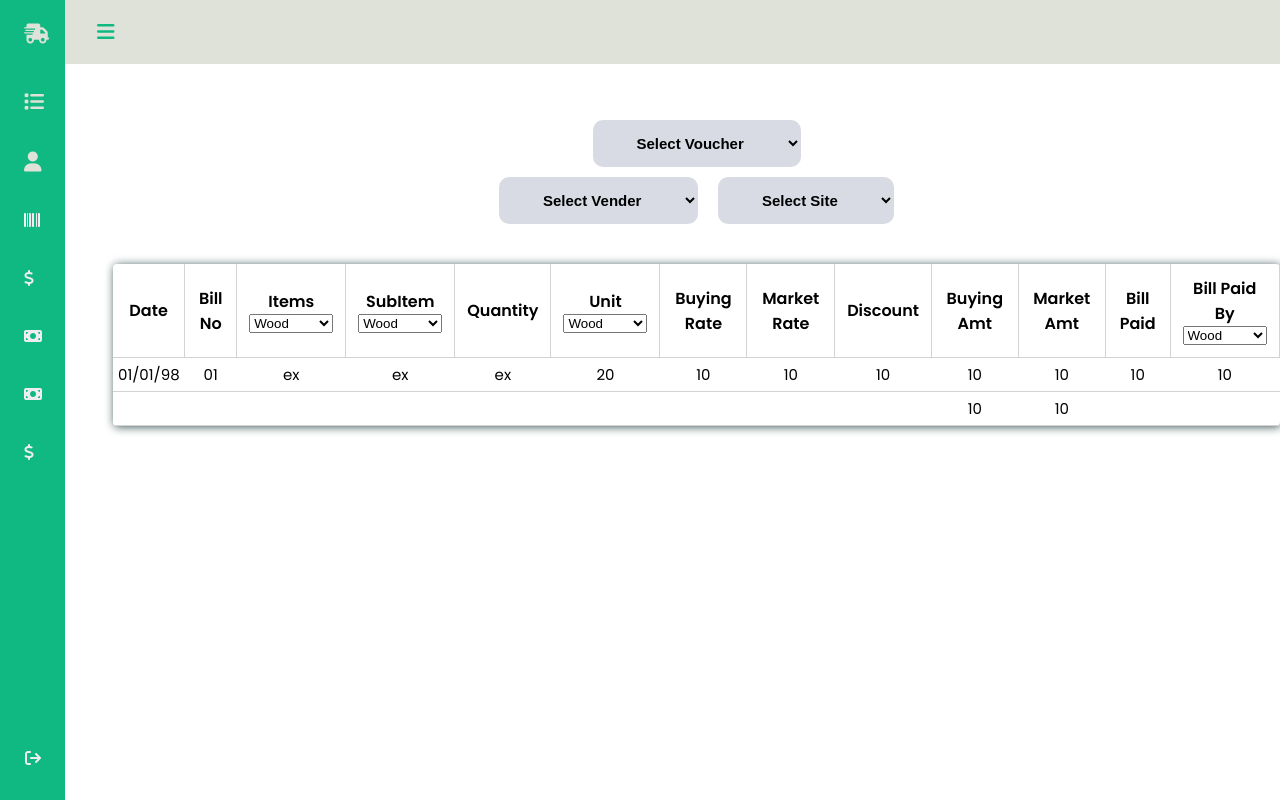
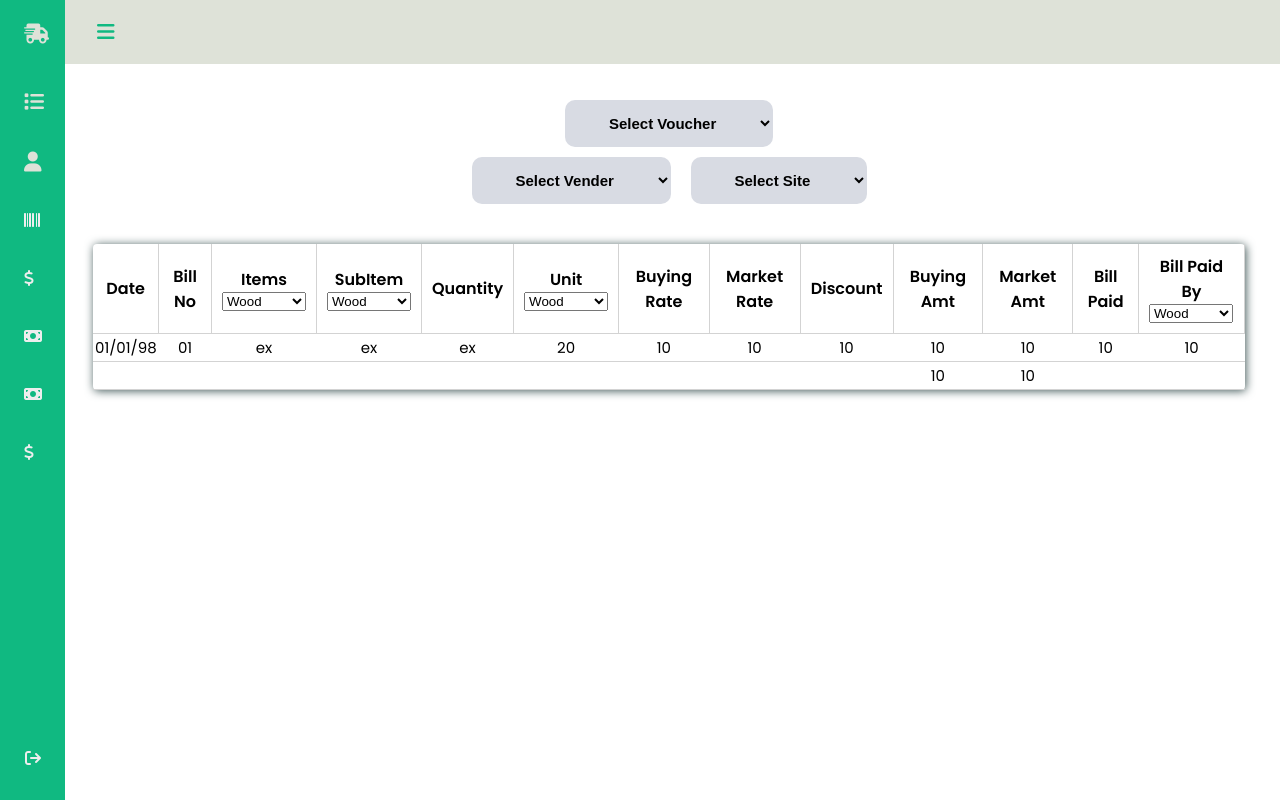
Before and after one commit to Parthdarji25/Kriva-Construction-dev, a React (Create React App) app: page / in a window 1280 px wide. Built offline with nearby package versions, Linux system fonts and the light colour scheme.

Commit message:
latest css
Dashboard upated

```diff
--- a/src/pages/Dashboard.css
+++ b/src/pages/Dashboard.css
@@ -1,5 +1,5 @@
 .dashboard-page-sec {
-  margin-top: 120px;
+  margin: 100px 35px 0 -20px;
 }
 
 .header-wrap {
@@ -50,7 +50,7 @@ table {
 }
 
 th {
-  padding: 12px 12px;
+  padding: 10px 10px;
   font-weight: 600;
   border-right: 1px solid lightgrey;
 }
@@ -62,7 +62,7 @@ tr {
 td {
   font-size: 15px;
   text-align: center;
-  padding: 5px;
+  padding: 2px;
 }
 
 table {
```
